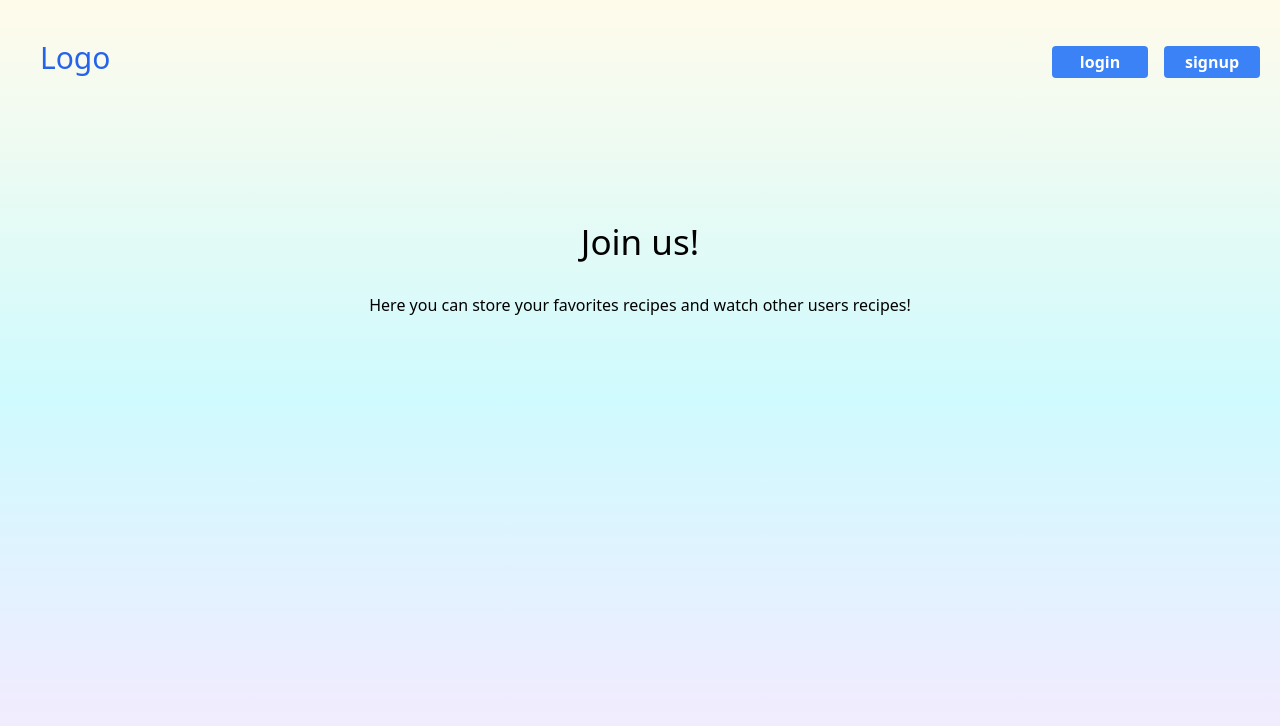
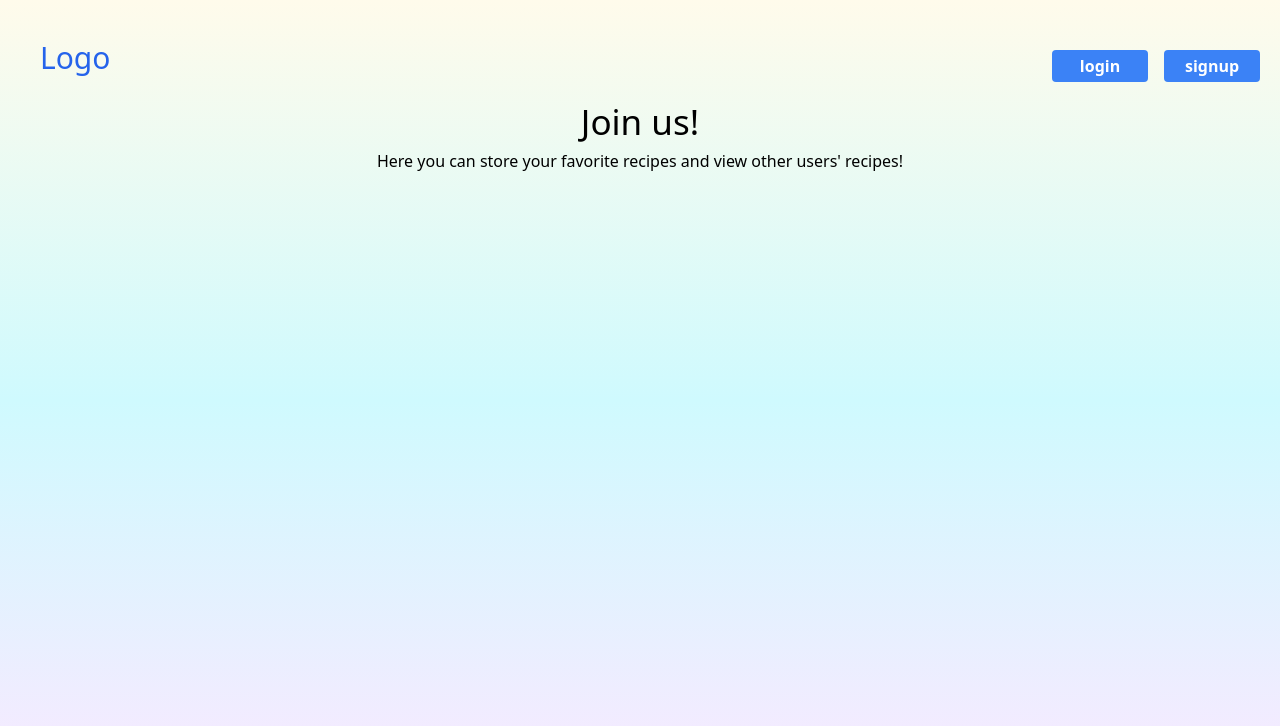
Before and after one commit to Ozirska/recipeapp, a React (Create React App) app: page / in a window 1280 px wide. Shown: the top 726 px of the page. Built offline with nearby package versions, Linux system fonts and the light colour scheme.

Commit message:
made lesse if

```diff
--- a/src/Home.js
+++ b/src/Home.js
@@ -1,12 +1,10 @@
 import React from "react";
 import { Link, useNavigate } from "react-router-dom";
-// import axios from "axios";
 import { useAuth } from "./AuthContext";
 import Resipe from "./Resipe";
 
 export default function Home() {
   const { user, logout, isAuthenticated } = useAuth();
-
   const navigate = useNavigate();
 
   const handleLogout = () => {
@@ -16,47 +14,46 @@ export default function Home() {
 
   return (
     <div className="mx-auto min-h-screen p-5 bg-gradient-to-b from-amber-50 via-cyan-100 to-fuchsia-100">
-      <div className="flex justify-between items-center	 p-20px">
+      <header className="flex justify-between items-center p-20px">
         <h1 className="text-blue-600 text-3xl m-5">Logo</h1>
         <div className="flex pt-2">
-          {user && <h1 className="text-2xl font-medium mr-3">{user.name}</h1>}
           {isAuthenticated ? (
+            <div className="flex items-center">
+              {user.name && (
+                <h1 className="text-2xl font-medium mr-3">{user.name}</h1>
+              )}
               <button
                 className="text-[20px] font-medium mr-4"
                 onClick={handleLogout}
               >
                 / logout
               </button>
+            </div>
           ) : (
-            ""
-          )}
-          {!isAuthenticated ? (
+            <div className="flex pt-2">
               <Link
-              className="block w-24 mr-4 text-center	 bg-blue-500 hover:bg-blue-700 text-white font-bold py-1  rounded"
+                className="block w-24 mr-4 text-center bg-blue-500 hover:bg-blue-700 text-white font-bold py-1 rounded"
                 to="/login"
               >
                 login
               </Link>
-          ) : (
-            ""
-          )}
-          {!isAuthenticated ? (
               <Link
-              className=" block w-24 text-center	 bg-blue-500 hover:bg-blue-700 text-white font-bold py-1 rounded"
+                className="block w-24 text-center bg-blue-500 hover:bg-blue-700 text-white font-bold py-1 rounded"
                 to="/signup"
               >
                 signup
               </Link>
-          ) : (
-            ""
+            </div>
           )}
         </div>
-      </div>
-      <br />{" "}
+      </header>
+
+      <main>
         {isAuthenticated ? (
+          <div className="text-center">
             <Link
               to="/create"
-          className="m-auto block w-24 text-center	bg-blue-50 hover:bg-blue-300 py-1  rounded"
+              className="block w-24 m-auto text-center bg-blue-50 hover:bg-blue-300 py-1 rounded mb-4"
               style={{
                 boxShadow:
                   "rgba(50, 50, 93, 0.25) 0px 13px 27px -5px, rgba(0, 0, 0, 0.3) 0px 8px 16px -8px",
@@ -64,15 +61,10 @@ export default function Home() {
             >
               CREATE
             </Link>
-      ) : (
-        ""
-      )}
-      <br />
-      <br />{" "}
-      {isAuthenticated ? (
+
             <Link
               to="/my_recipe"
-          className="block w-24 text-center	 hover:bg-purple-200 py-1  rounded"
+              className="block w-24 m-auto text-center hover:bg-purple-200 py-1 rounded"
               style={{
                 boxShadow:
                   "rgba(50, 50, 93, 0.25) 0px 13px 27px -5px, rgba(0, 0, 0, 0.3) 0px 8px 16px -8px",
@@ -80,23 +72,21 @@ export default function Home() {
             >
               MY RECIPES
             </Link>
-      ) : (
-        ""
-      )}
+
             <br />
             <br />
-      {isAuthenticated ? (
             <Resipe />
+          </div>
         ) : (
-        <div>
-          <p className="text-center text-[35px] font-[400]">Join us!</p>
-          <br />
-          <p className="text-center">
-            Here you can store your favorites recipes and watch other users
+          <div className="text-center">
+            <p className="text-[35px] font-[400]">Join us!</p>
+            <p>
+              Here you can store your favorite recipes and view other users'
               recipes!
             </p>
           </div>
         )}
+      </main>
     </div>
   );
 }
```
Lines whose indentation alone changed are shown as unchanged.
